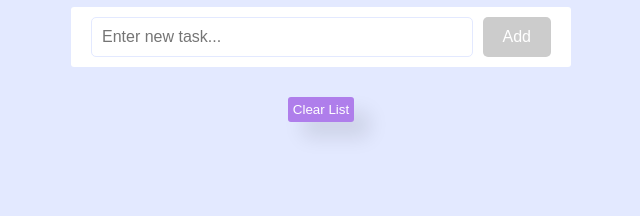
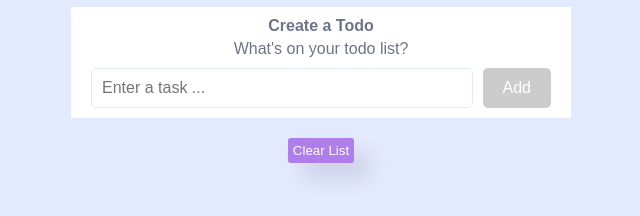
Before and after one commit to EgoLydia/To-do-application, a plain HTML site: page index.html in a window 1280 px wide. Shown: the part 70-286 px from the top of the page, without its empty margins (319-959 px from the left). Drawn offline with nearby package versions, Linux system fonts and the light colour scheme.

Commit message:
Added new text

```diff
--- a/index.html
+++ b/index.html
@@ -11,15 +11,17 @@
 </head>
 <body>
     <h1 class="header">To-Do-App!</h1>
-    <div>
+    <div class="container">
+        <h4 class="subhead">Create a Todo</h4>
+        <p class="subhead">What's on your todo list?</p>
       <div class="input-wrapper">
-          <input id="input-text" type="text" placeholder="Enter new task...">
+          <input id="input-text" type="text" name="content" placeholder="Enter a task ...">
           <button id="add-btn" disabled>Add</button>
         </div>
-        <div id="tasks">
-        </div>
-        <button id="clearAll">Clear List</button>
-   </div>
+    </div>
+    <div id="tasks">
+    </div>
+    <button id="clearAll">Clear List</button>
 
 
     <script src="/script.js"></script>
--- a/script.js
+++ b/script.js
@@ -1,3 +1,4 @@
+
 const addItem = document.getElementById("add-btn");
 const newInput = document.getElementById("input-text");
 const tasks = document.getElementById("tasks");
--- a/style.css
+++ b/style.css
@@ -1,4 +1,3 @@
-
 * {
   font-family: "Source Sans Pro", sans-serif;
   margin: 0;
@@ -21,16 +20,26 @@ body {
   color: white;
 }
 
+.container {
+  margin-bottom: 20px;
+  background-color: #ffff;
+  padding: 10px 20px;
+}
+
 .input-wrapper {
-  margin-bottom: 30px;
-  padding: 10px 20px;
+  background-color: #ffff;
+  margin-top: 10px;
   display: flex;
-  background-color: #ffff;
   color: #2222;
   justify-content: center;
   border-radius: 3px;
 }
 
+.subhead{
+  color: #6d748a;
+  margin-bottom: 5px;
+  text-align: center;
+}
 #add-btn {
   border: 0;
   padding: 10px 20px;
@@ -77,7 +86,7 @@ body {
   box-shadow: 5px 10px 15px rgba(0, 0, 0, 0.1);
 }
 
-#tasks{
+#tasks {
   box-shadow: 0 15px 20px rgba(0, 0, 0, 0.1);
   border-radius: 3px;
   background-color: #fff;
@@ -91,13 +100,14 @@ body {
 .task-text {
   color: #6d748a;
   border: 0;
-  outline:none;
+  outline: none;
   font-size: 16px;
 }
 
 .edit-btn,
 .delete-btn,
-.save-btn, #clearAll {
+.save-btn,
+#clearAll {
   padding: 5px;
   color: #fff;
   border-radius: 3px;
@@ -108,7 +118,8 @@ body {
 
 .edit-btn:hover,
 .delete-btn:hover,
-.save-btn:hover, #clearAll:hover {
+.save-btn:hover,
+#clearAll:hover {
   background-color: #7e3ece;
 }
 
@@ -117,11 +128,10 @@ body {
   margin-right: 5px;
 }
 
-#clearAll{
+#clearAll {
   display: flex;
-  margin:  20px auto;
+  margin: 20px auto;
   box-shadow: 15px 15px 20px rgba(0, 0, 0, 0.1);
-
 }
 .action-btn {
   display: flex;
@@ -132,10 +142,8 @@ body {
   text-decoration: line-through;
 }
 
-
-
-@media (min-width:768px) {
- body{
-  margin: 10px auto;
- }
+@media (min-width: 768px) {
+  body {
+    margin: 10px auto;
+  }
 }
```
